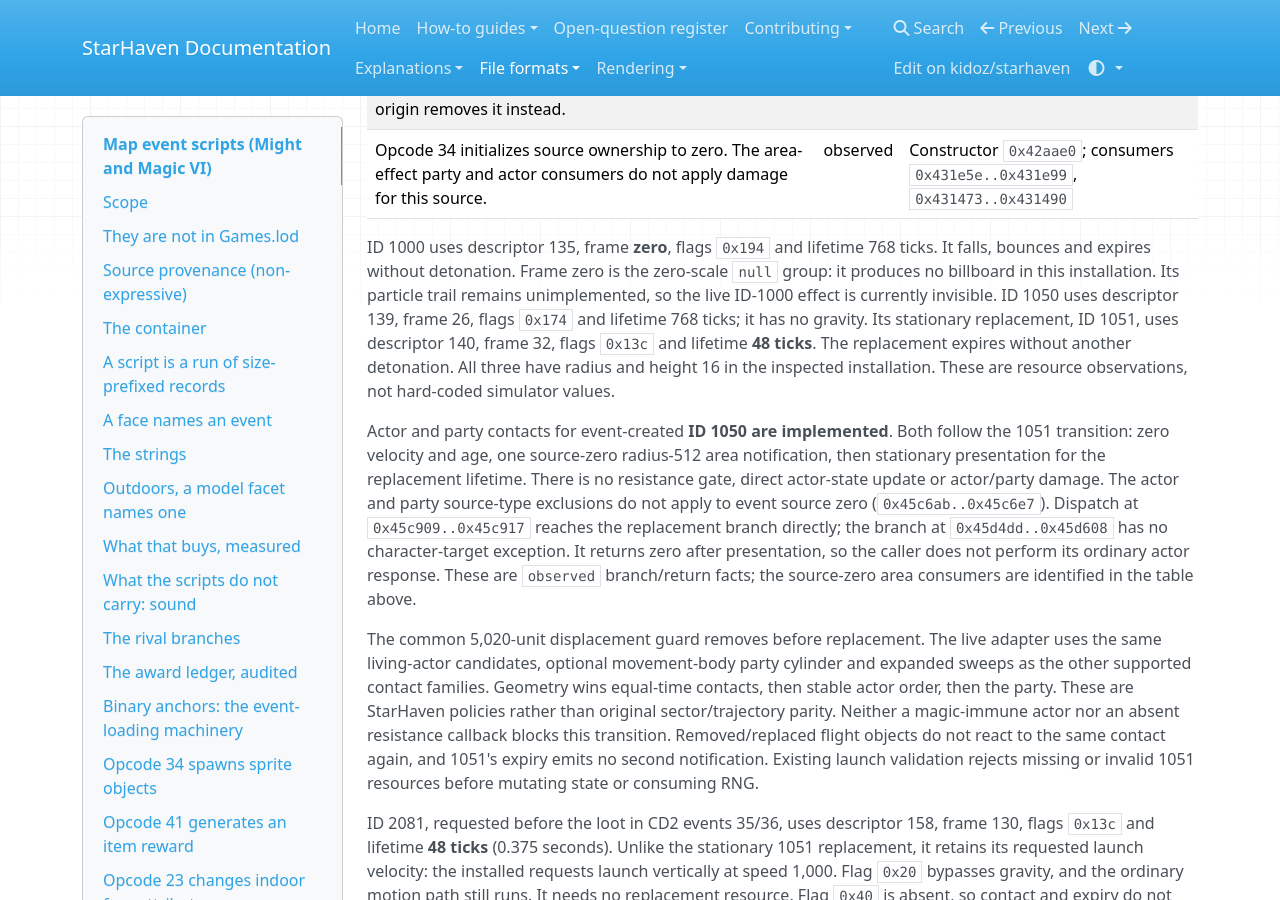
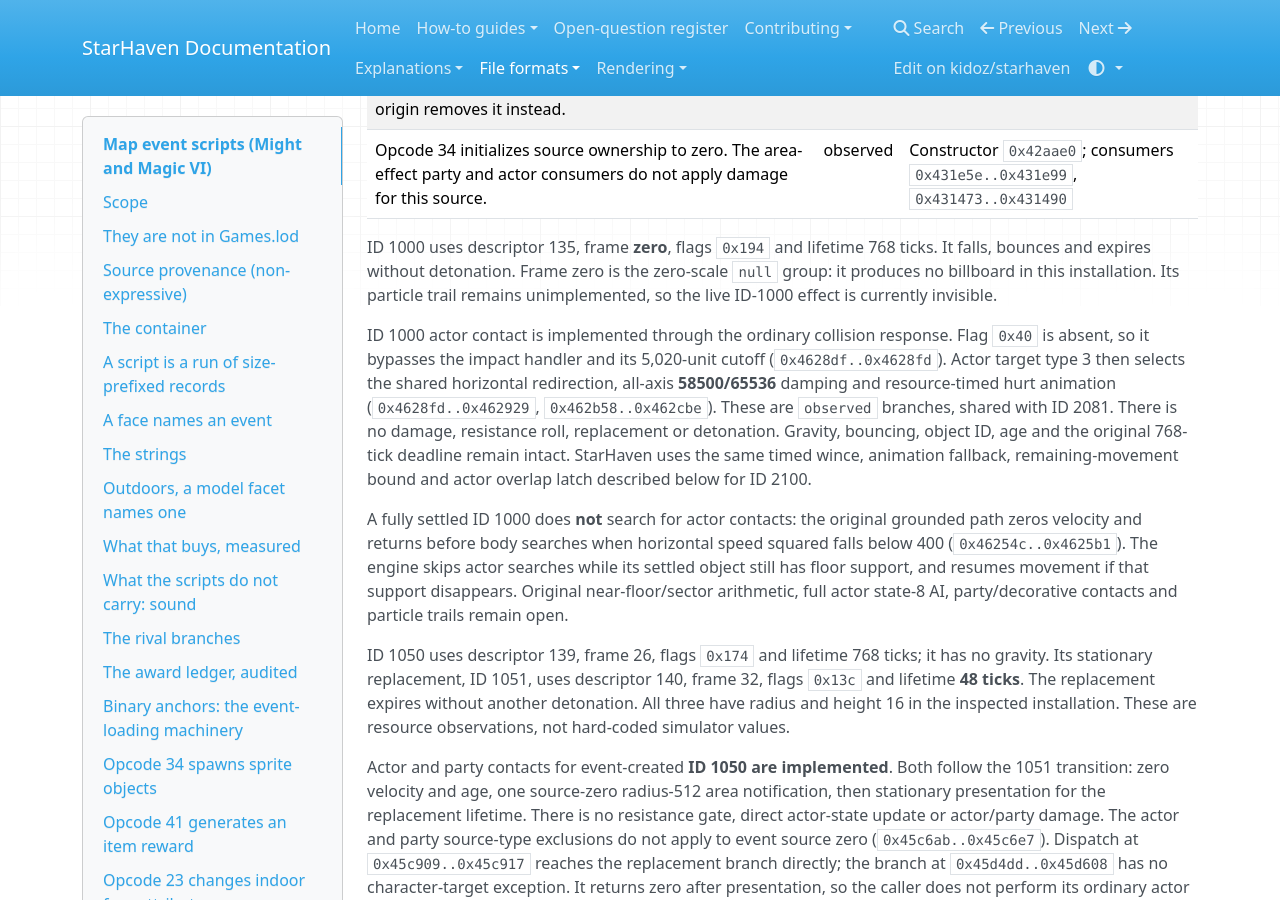
Before and after one commit to kidoz/starhaven, an MkDocs documentation site: the page built from docs/formats/map-events.md, in a window 1280 px wide and 900 px high, scrolled down 20844 px. Built offline with MkDocs 1.6.1, drawn with Linux system fonts in a browser that asks for light colours; nearby versions of some CDN libraries; some of the changed text lies outside the part shown.

Commit message:
Probe D18 1000 actor deflection and ordinary expiry in evt_info and document them

```diff
--- a/docs/formats/map-events.md
+++ b/docs/formats/map-events.md
@@ -1026,8 +1026,26 @@
 768 ticks. It falls, bounces and expires without detonation. Frame zero is the
 zero-scale `null` group: it produces no billboard in this installation. Its
 particle trail remains unimplemented, so the live ID-1000 effect is currently
-invisible. ID 1050 uses
-descriptor 139, frame 26, flags `0x174` and lifetime 768 ticks; it has no
+invisible.
+
+ID 1000 actor contact is implemented through the ordinary collision response.
+Flag `0x40` is absent, so it bypasses the impact handler and its 5,020-unit
+cutoff (`0x4628df..0x4628fd`). Actor target type 3 then selects the shared
+horizontal redirection, all-axis **58500/65536** damping and resource-timed
+hurt animation (`0x4628fd..0x462929`, `0x462b58..0x462cbe`). These are `observed`
+branches, shared with ID 2081. There is no damage, resistance roll, replacement
+or detonation. Gravity, bouncing, object ID, age and the original 768-tick
+deadline remain intact. StarHaven uses the same timed wince, animation fallback,
+remaining-movement bound and actor overlap latch described below for ID 2100.
+
+A fully settled ID 1000 does **not** search for actor contacts: the original
+grounded path zeros velocity and returns before body searches when horizontal
+speed squared falls below 400 (`0x46254c..0x4625b1`). The engine skips actor
+searches while its settled object still has floor support, and resumes movement
+if that support disappears. Original near-floor/sector arithmetic, full actor
+state-8 AI, party/decorative contacts and particle trails remain open.
+
+ID 1050 uses descriptor 139, frame 26, flags `0x174` and lifetime 768 ticks; it has no
 gravity. Its stationary replacement, ID 1051, uses descriptor 140, frame 32,
 flags `0x13c` and lifetime **48 ticks**. The replacement expires without
 another detonation. All three have radius and height 16 in the inspected
@@ -1325,6 +1343,18 @@
 Chest/summon outcomes and natural actor placement are excluded. Synthetic tests
 also cover angled deflection, a later wall in the same tick, overlap/re-entry,
 far removal, missing resources, dead actors, pause and reset by ID 8080.
+
+`evt_info --object-1000-reaction` seeds all ten ID-1000 instructions in D18
+events 56–61 and applies their requests against controlled actor overlap.
+Twenty contacts/deflections retain the original ID and 768-tick expiry, bounce
+on a controlled floor and expire without detonation. Each branch checks an
+80-tick resource-defined hurt animation, unchanged actor health and buff, and
+unchanged post-launch RNG. The probe checks 15,320 post-contact zero-scale
+samples, preserving the installed absence of a billboard. Synthetic tests
+cover angled deflection, same-tick wall contact, overlap/re-entry, gravity
+following a contact beyond 5,020 units, settled-object exclusion, exact expiry,
+dead actors, missing hurt resources and pause. Event-entry timers, natural
+placement, original trajectory rounding and the missing trail are excluded.
 
 `evt_info --object-2081-reaction` walks CD2 events 35/36 and applies each
 ID-2081 request against a controlled actor at launch. Each produces one
```
Also changed, not shown: docs/explanation/event-script-coverage.md (+10 -1 lines), docs/open-questions.md (+6 -1 lines), 1 other file.
